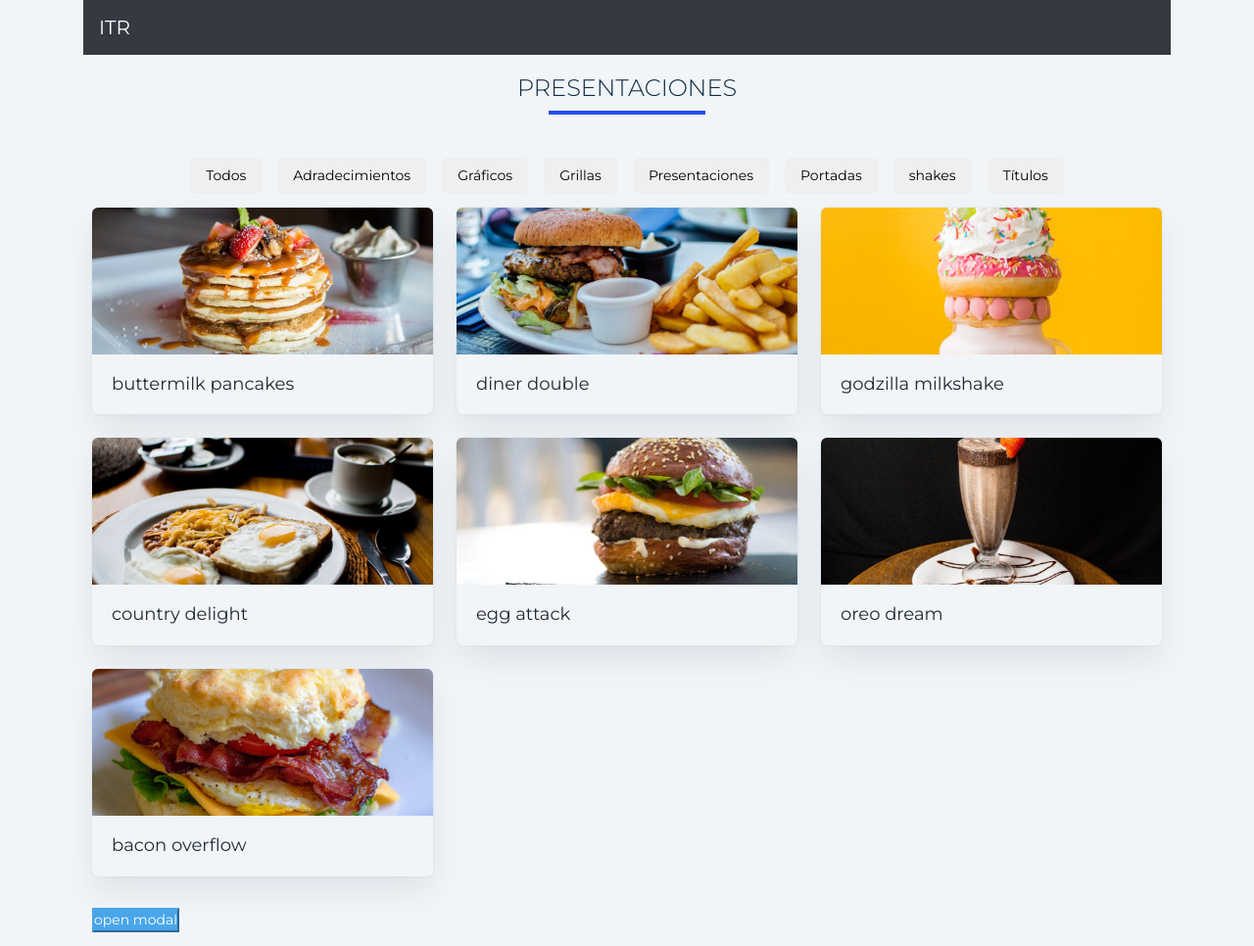
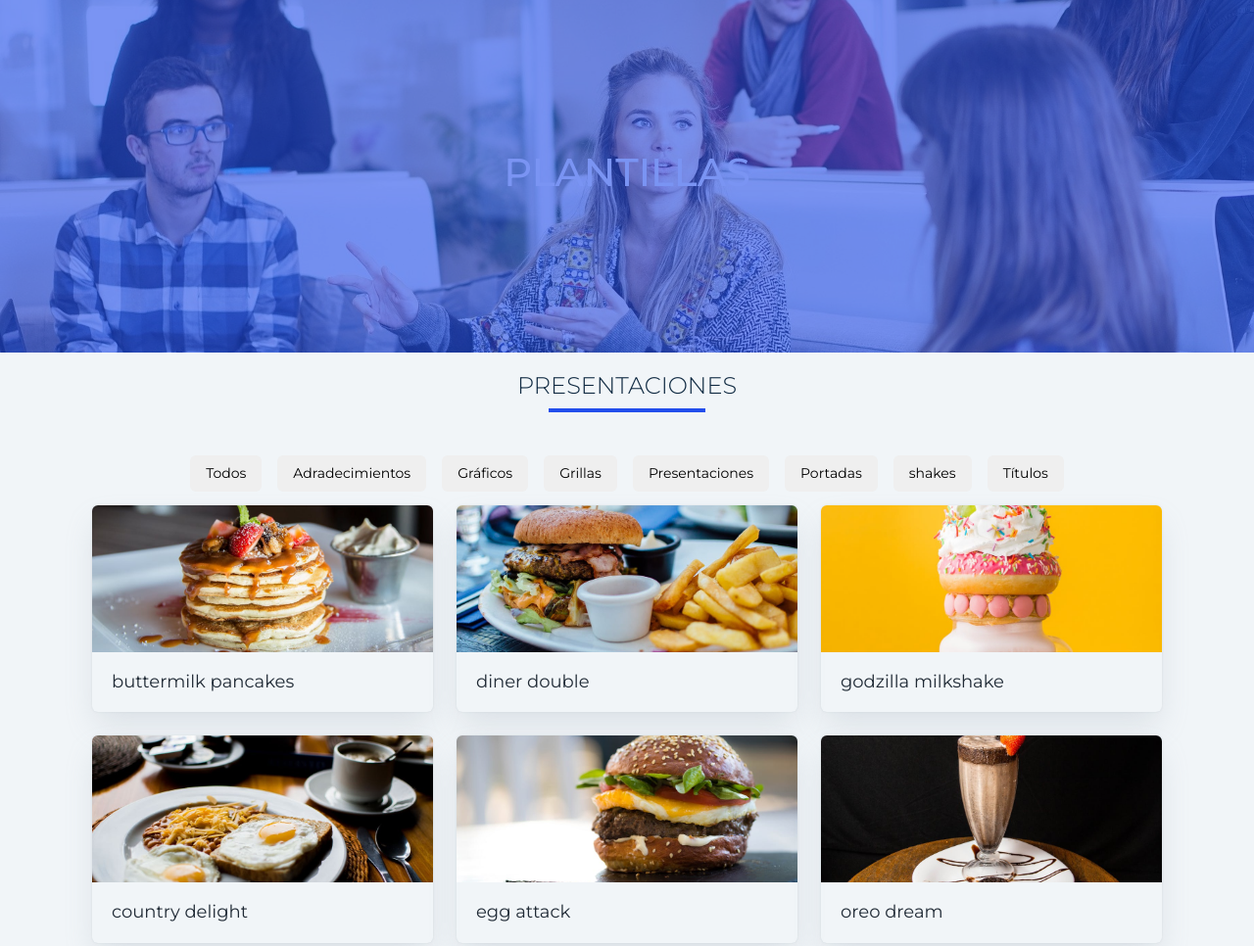
Before and after one commit to saulwolfdev/single-page-aplicacions-vanillla-js, a website built with webpack: page src/index.html in a window 1280 px wide. Shown: the top 966 px of the page at 98% size. Built offline with nearby package versions, Linux system fonts and the light colour scheme.

Commit message:
Background color

```diff
--- a/src/index.html
+++ b/src/index.html
@@ -8,7 +8,7 @@
 </head>
 
 <body>
-    <div class="container">
+<!--     <div class="container">
         <nav class="navbar navbar-expand-lg navbar-dark bg-dark">
             <a class="navbar-brand" href="#/">ITR</a>
             <button class="navbar-toggler" type="button" data-toggle="collapse"
@@ -16,7 +16,13 @@
           <span class="navbar-toggler-icon"></span>
         </button>
         </nav>
-    </div>
+    </div> -->
+        <div class="backgroundImage" style="background-image: url(./assets/background.jpg)">
+            <div class="backgroundImage_Color"></div>
+            <h1 class="backgroundImage_Title">
+                Plantillas
+            </h1>
+        </div>
     <div class="container">
         <div class="sectionTitle">
             <h4 class="sectionTitle_Text">
--- a/src/scss/main.scss
+++ b/src/scss/main.scss
@@ -196,7 +196,28 @@ Modal
   color: var(--clr-red-light);
   transform: scale(1.3);
 }
-
+.backgroundImage{
+    width: 100%;
+    height: 360px;
+    display: flex;
+    align-items: center;
+    justify-content: center;
+    color: #fff;
+    text-transform: uppercase;
+    background-repeat: no-repeat;
+    background-position: center center;
+    background-size:cover;
+    position: relative;
+    &_Color{
+      width: 100%;
+      height: 100%;
+      position: absolute;
+      top: 0;
+      left: 0;
+      background-color: #224eec;
+      opacity: .6;
+    }
+}
 .sectionTitle{
   text-align: center;
   padding: 20px;
```
Also changed, not shown: src/assets/background.jpg (added).
